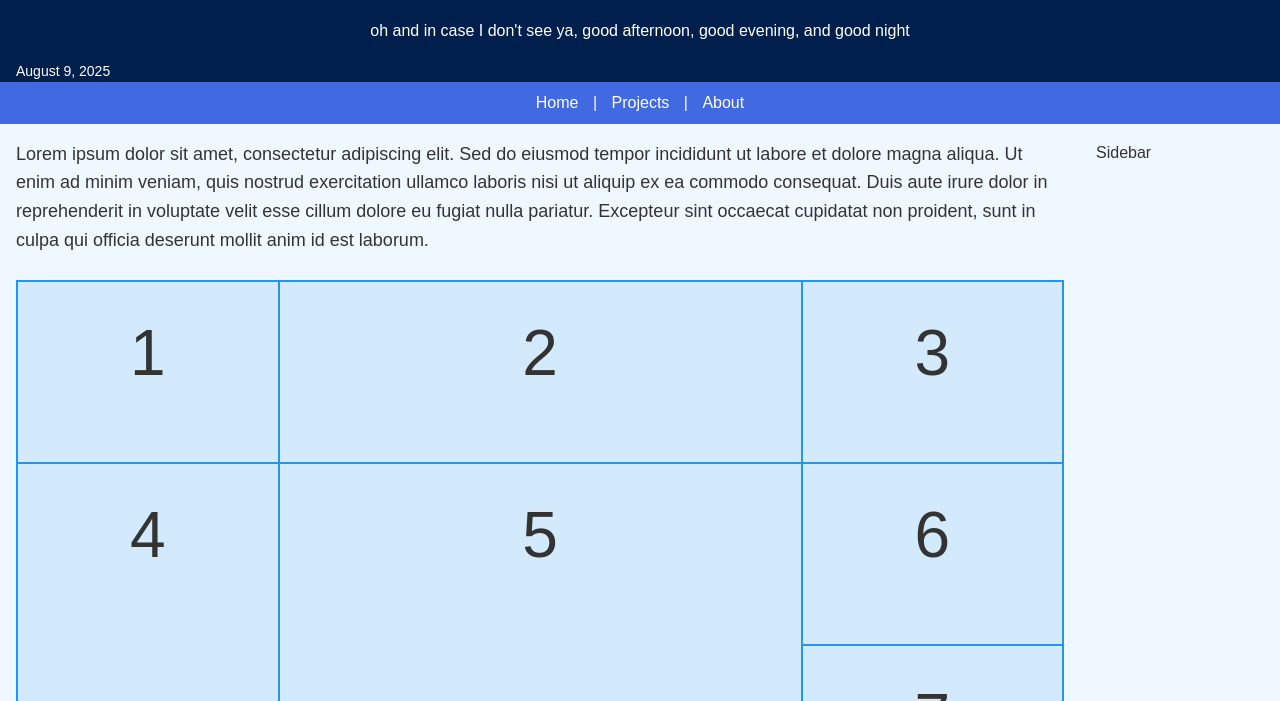
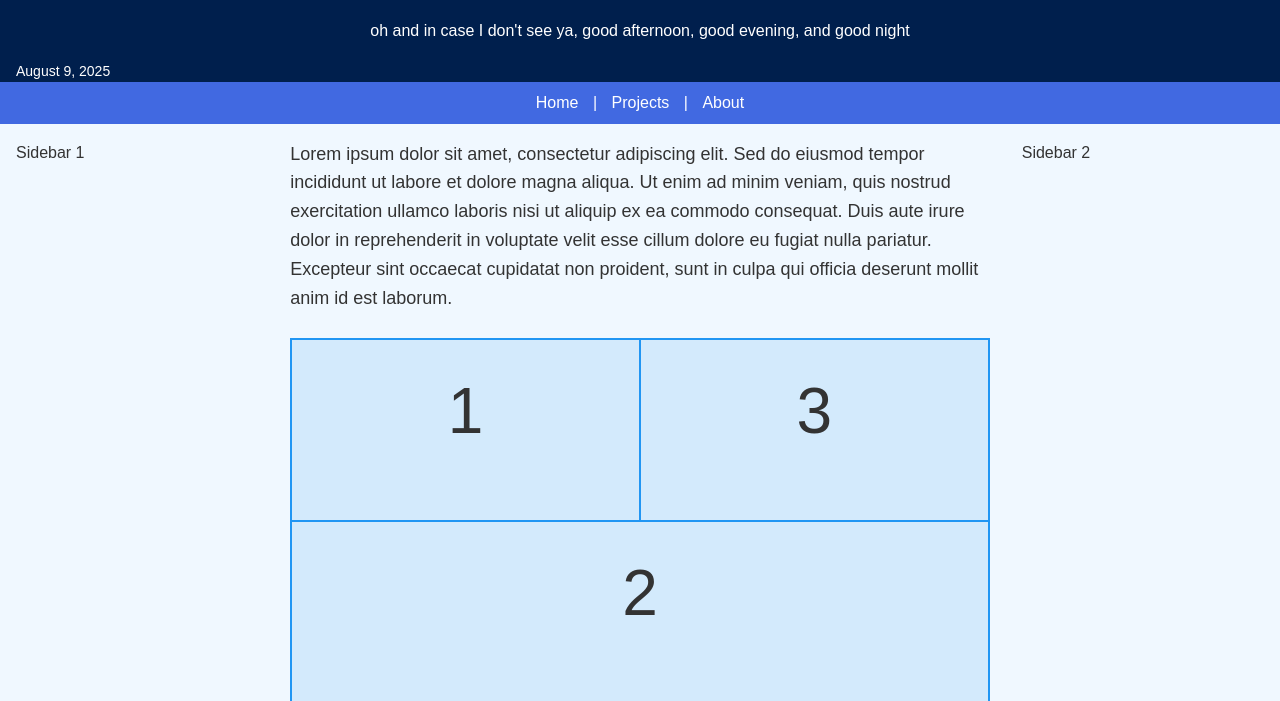
Before and after one commit to MaksimDmitriev/Personal-Portfolio-Website, a plain HTML site: page index.html in a window 1280 px wide. Shown: the part 92-793 px from the top of the page. Drawn offline with Linux system fonts and the light colour scheme.

Commit message:
Add two sidebars

```diff
--- a/css/styles.css
+++ b/css/styles.css
@@ -6,11 +6,11 @@ body {
   color: #333;
   display: grid;
   grid-template-areas:
-    "header header"
-    "nav    nav"
-    "main    aside"
-    "footer footer";
-  grid-template-columns: 1fr 200px;
+    "header header header"
+    "nav    nav    nav"
+    "asideL main   asideR"
+    "footer footer footer";
+  grid-template-columns: 0.75fr 2fr 0.75fr;
   grid-template-rows: auto auto 1fr auto;
 }
 
@@ -61,8 +61,12 @@ main {
   grid-area: main;
 }
 
-aside {
-  grid-area: aside;
+aside.left {
+  grid-area: asideL;
+}
+
+aside.right {
+  grid-area: asideR;
 }
 
 footer {
@@ -112,7 +116,8 @@ article.content {
       "header"
       "nav"
       "main"
-      "aside"
+      "asideL"
+      "asideR"
       "footer";
     grid-template-columns: 1fr;
   }
--- a/index.html
+++ b/index.html
@@ -19,6 +19,7 @@
       <a href="#">Home</a> | <a href="#">Projects</a> |
       <a href="#">About</a>
     </nav>
+    <aside>Sidebar 1</aside>
     <main>
       <article class="content">
         Lorem ipsum dolor sit amet, consectetur adipiscing elit. Sed do eiusmod
@@ -45,7 +46,7 @@
         <div>12</div>
       </section>
     </main>
-    <aside>Sidebar</aside>
+    <aside>Sidebar 2</aside>
     <footer>Footer</footer>
 
     <script src="js/main.js"></script>
```
